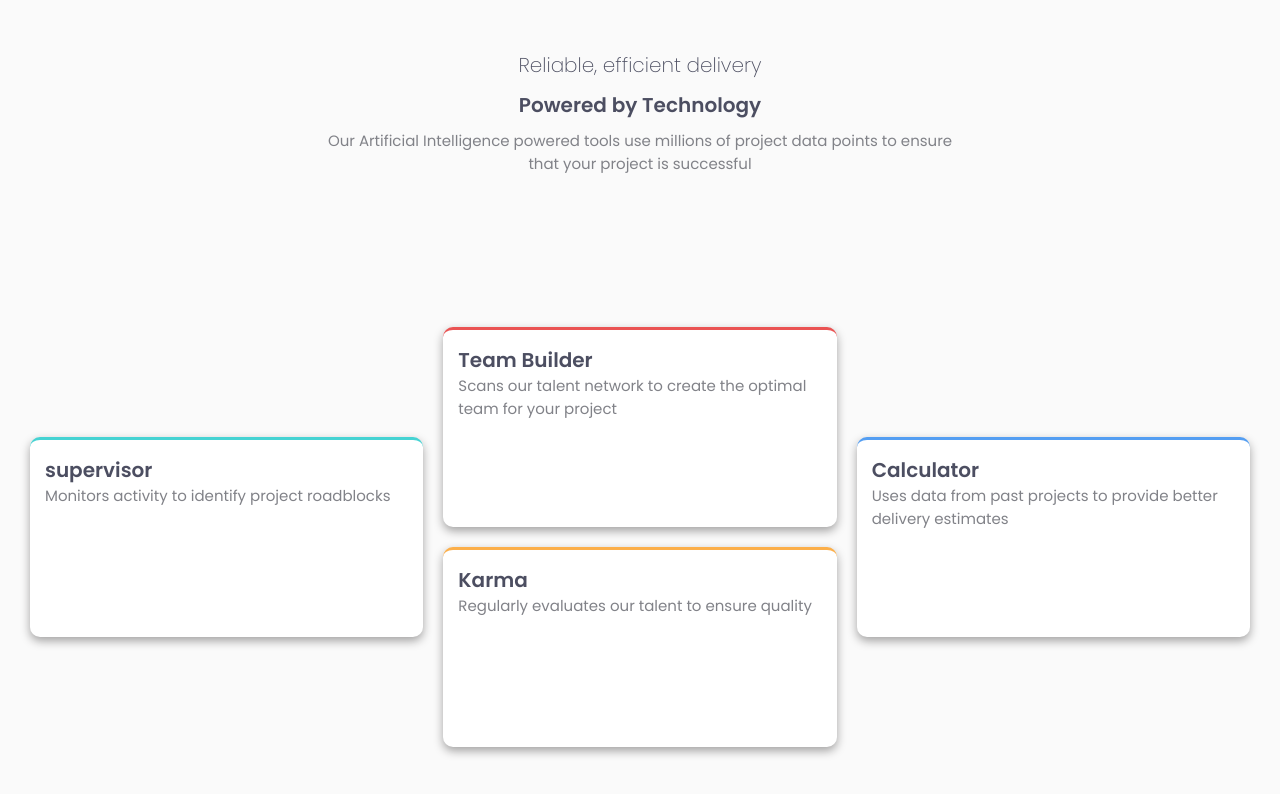
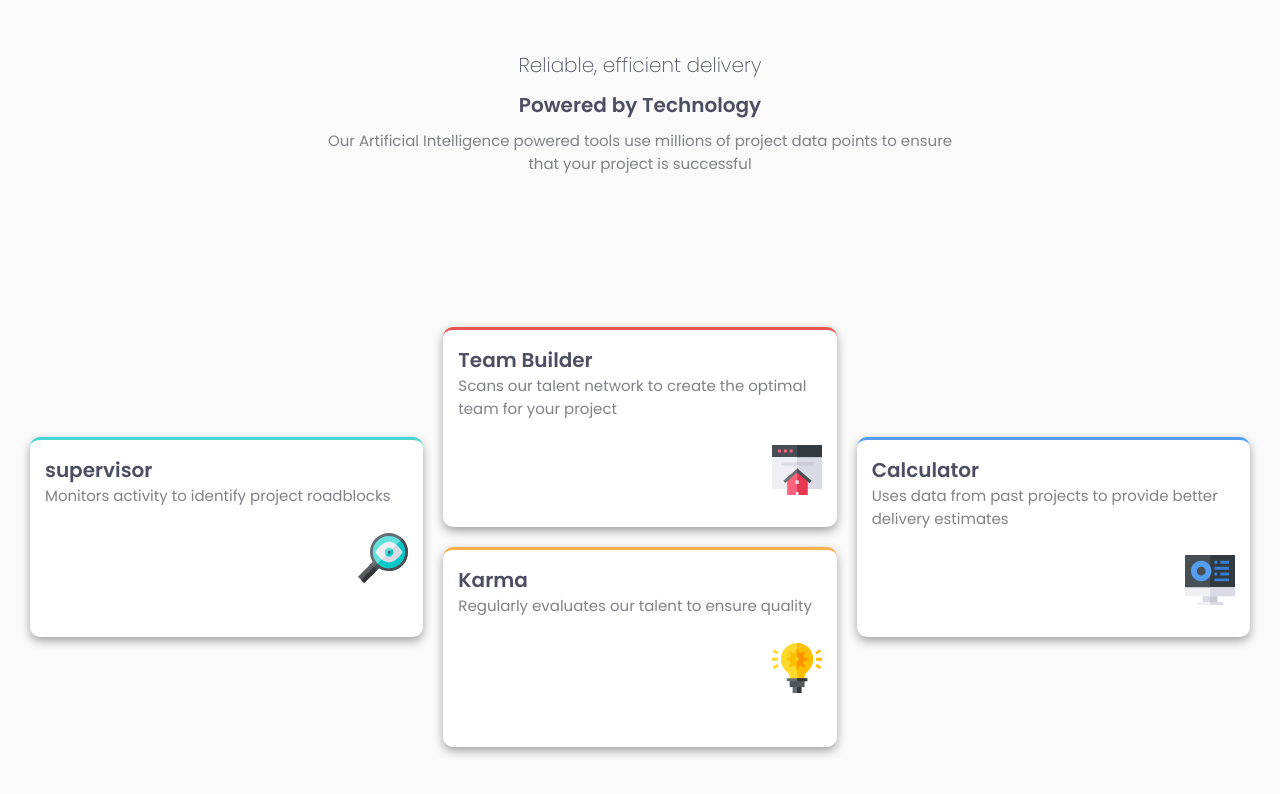
Before and after one commit to LautaroLD/cards, a plain HTML site: page index.html in a window 1280 px wide. Drawn offline with Linux system fonts and the light colour scheme; the site is published under a folder, as on GitHub Pages, so addresses that start at the root find nothing.

Commit message:
correccion de errores con los iconos

```diff
--- a/css/scss/_mixins.scss
+++ b/css/scss/_mixins.scss
@@ -19,7 +19,7 @@
 @mixin icon-card ($img) {
     margin-top: 25px;
     display: flex;
-    background-image: url('/images/icon-'+$img);
+    background-image: url('../images/icon-'+$img);
     background-size: cover;
     width: 50px;
     height: 50px;
```
Also changed, not shown: css/style.css.
